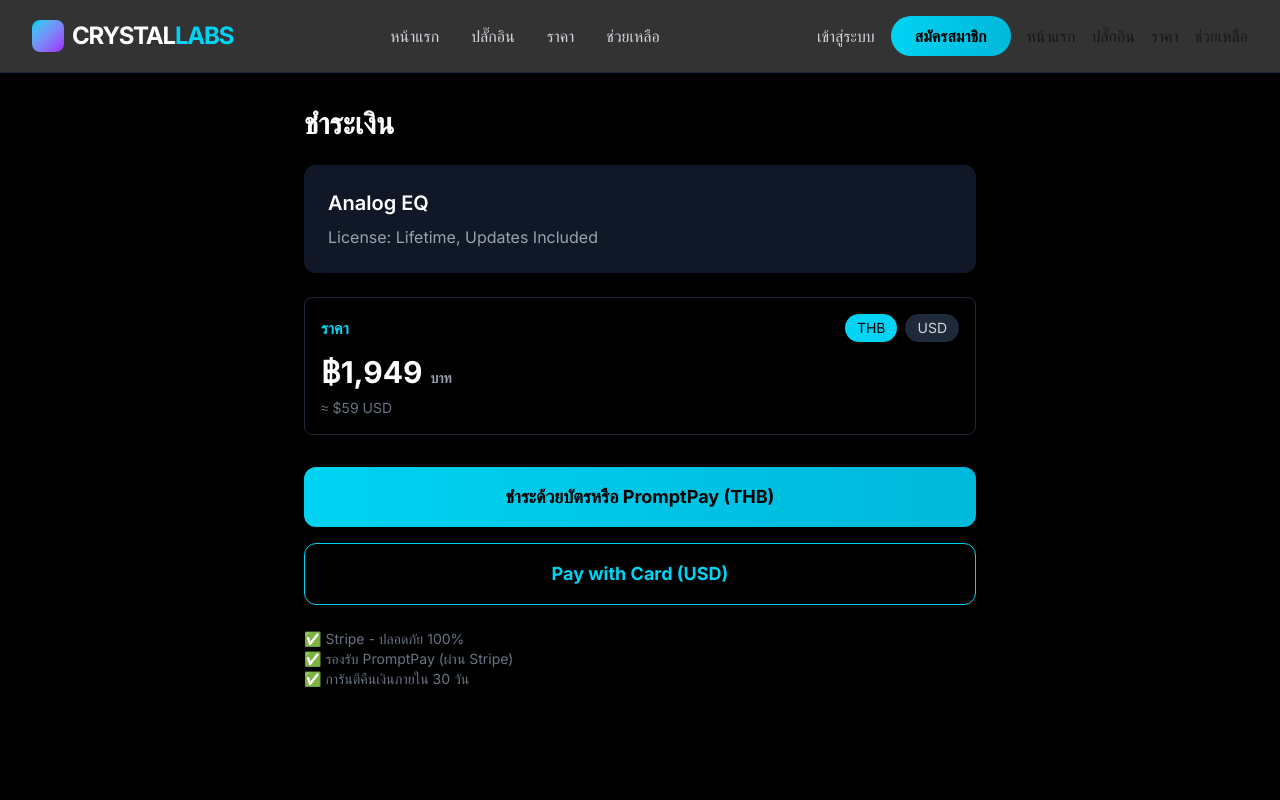
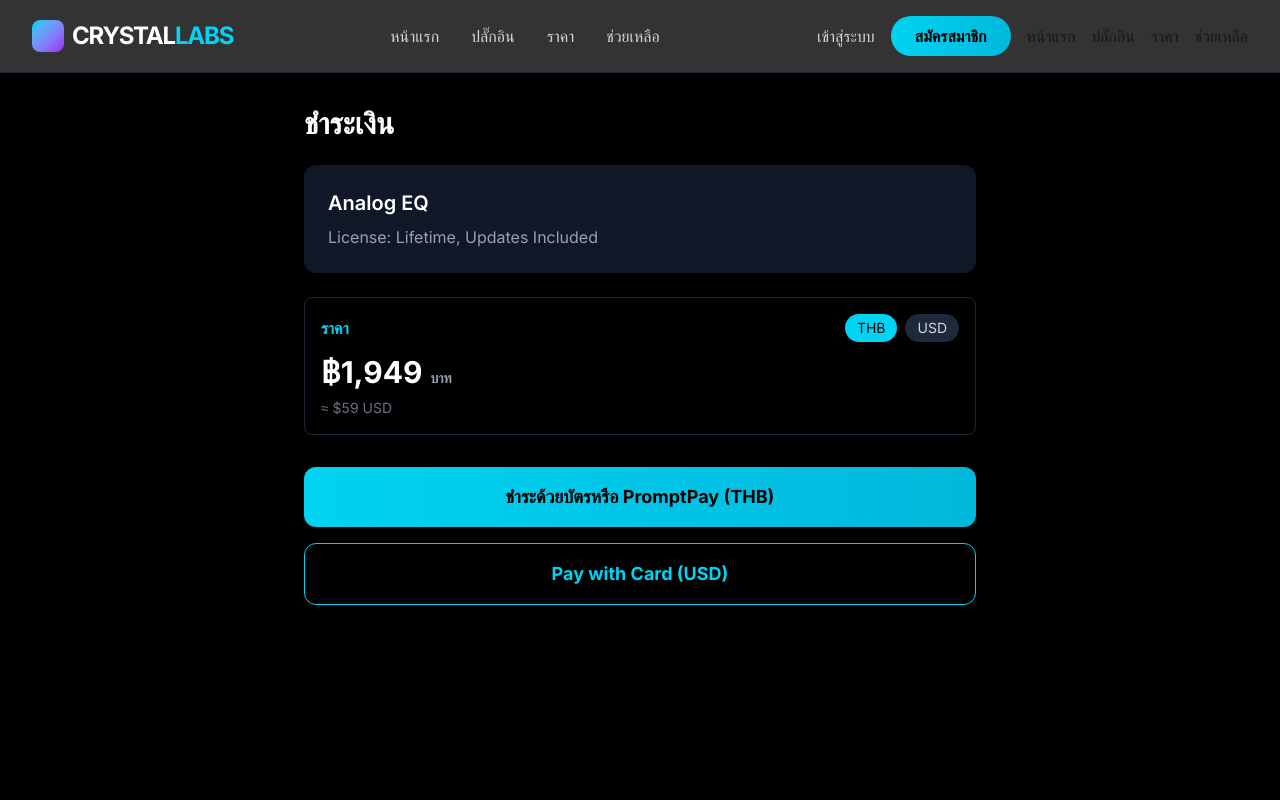
Before and after one commit to Stephen-Nanchakorn/Crystal-Labolatories, a Next.js app: page /checkout/analog-eq in a window 1280 px wide. Shown: the top 800 px of the page. Built offline with nearby package versions, Linux system fonts and the light colour scheme; no server answers.

Commit message:
fix: remove security/refund notes from checkout page

```diff
--- a/app/checkout/[id]/page.tsx
+++ b/app/checkout/[id]/page.tsx
@@ -96,12 +96,6 @@ export default async function CheckoutPage({
             </button>
           </form>
         </div>
-
-        <div className="text-sm text-gray-500 mt-6">
-          <p>✅ Stripe - ปลอดภัย 100%</p>
-          <p>✅ รองรับ PromptPay (ผ่าน Stripe)</p>
-          <p>✅ การันตีคืนเงินภายใน 30 วัน</p>
-        </div>
       </div>
     </main>
   );
```
